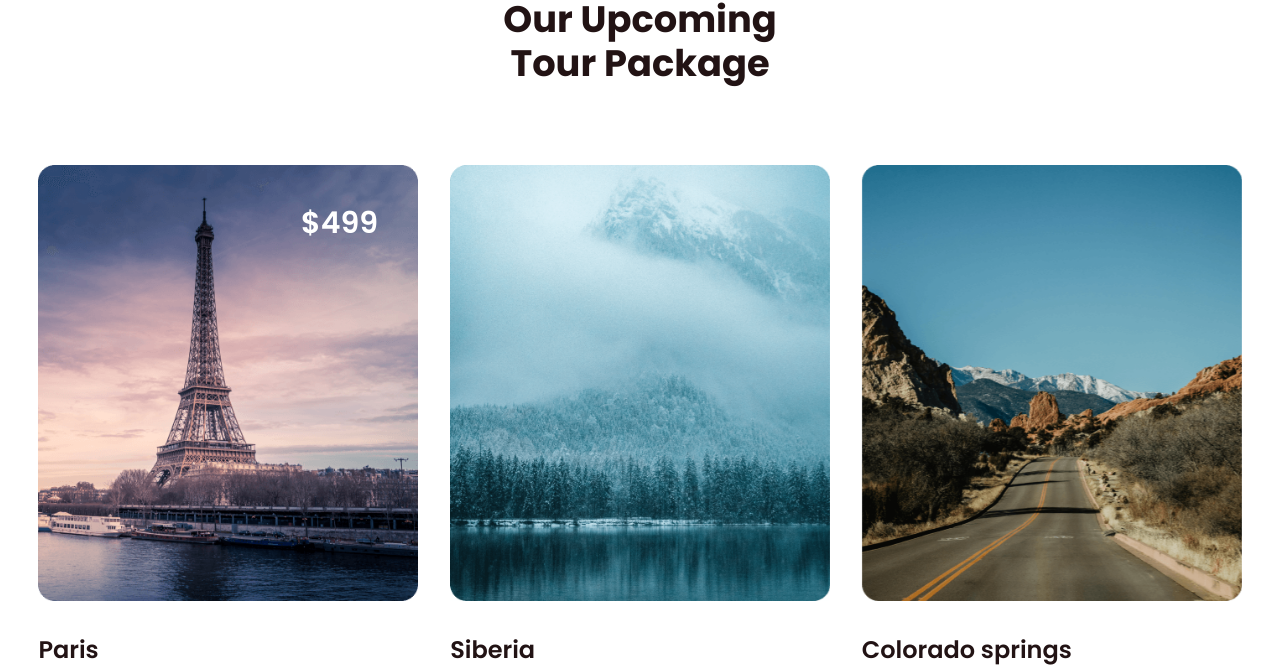
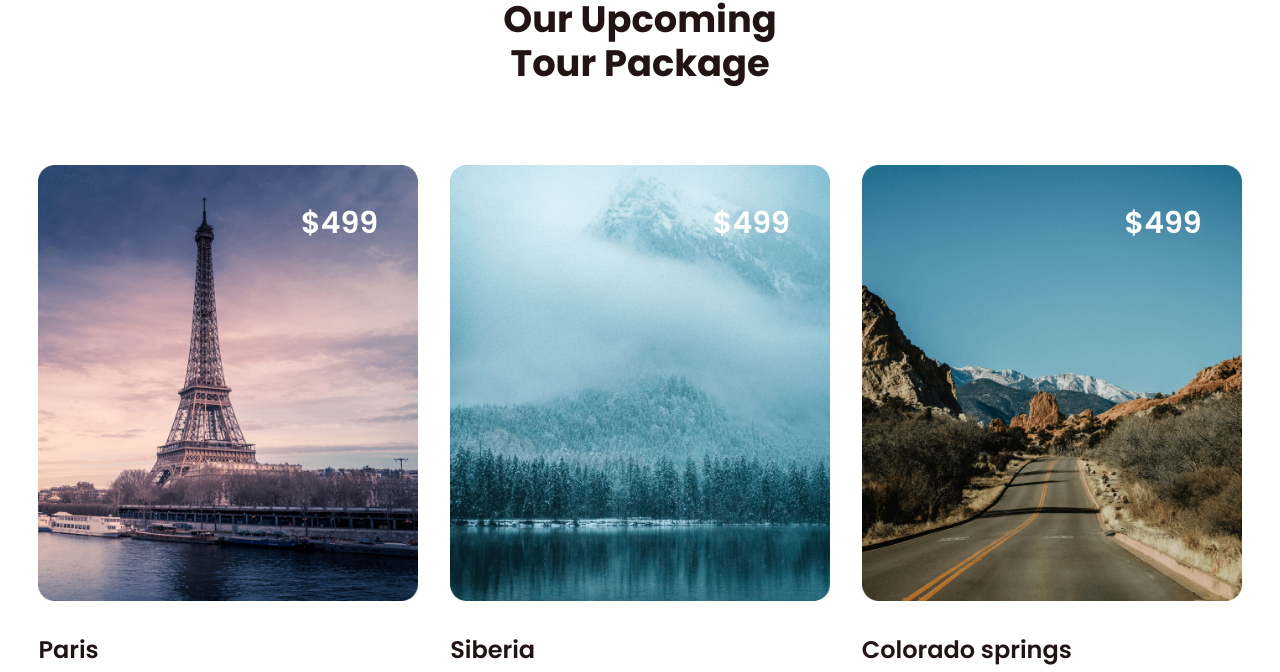
Before and after one commit to WalidElmiloudi/Travigo-project, a plain HTML site: page tour.html in a window 1280 px wide. Shown: the part 83-755 px from the top of the page. Drawn offline with nearby package versions, Linux system fonts and the light colour scheme.

Commit message:
Update tour.html

```diff
--- a/tour.html
+++ b/tour.html
@@ -59,7 +59,7 @@
 			<div class="box">
 				<div class="thum">
 					<img src="img/img2.png">
-					<h3></h3>
+					<h3>$499</h3>
 				</div>
 
 				<div class="dest-content">
@@ -80,7 +80,7 @@
 			<div class="box">
 				<div class="thum">
 					<img src="img/img3.png">
-					<h3></h3>
+					<h3>$499</h3>
 				</div>
 
 				<div class="dest-content">
```
